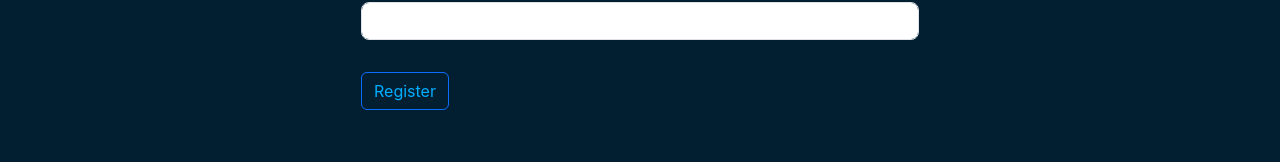
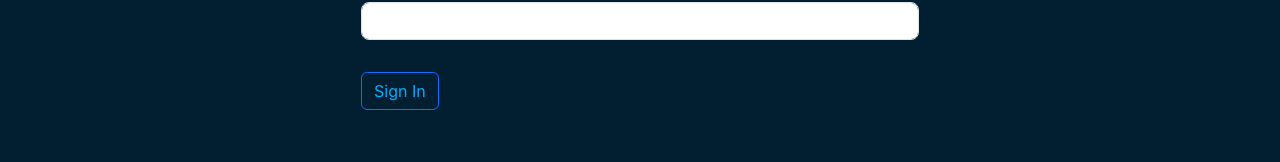
Before and after one commit to bilalmohamed1298/Etfarag, a React (Create React App) app: page /signin in a window 1280 px wide. Shown: the part 356-518 px from the top of the page. Built offline with nearby package versions, Linux system fonts and the light colour scheme.

Commit message:
Update SignIn.jsx

```diff
--- a/src/Components/Signin/SignIn.jsx
+++ b/src/Components/Signin/SignIn.jsx
@@ -96,7 +96,7 @@ function SignIn() {
               {isLoading ? (
                 <i className="fas fa-spinner fa-spin"></i>
               ) : (
-                "Register"
+                "Sign In"
               )}
             </button>
           </form>
```
